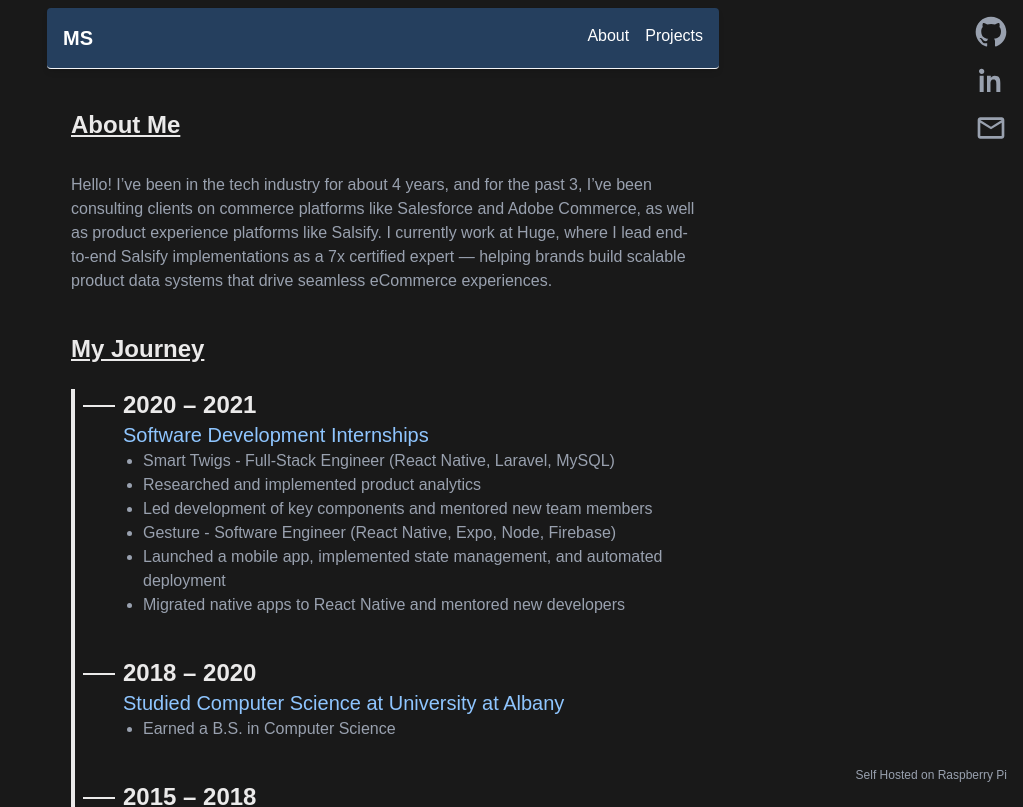
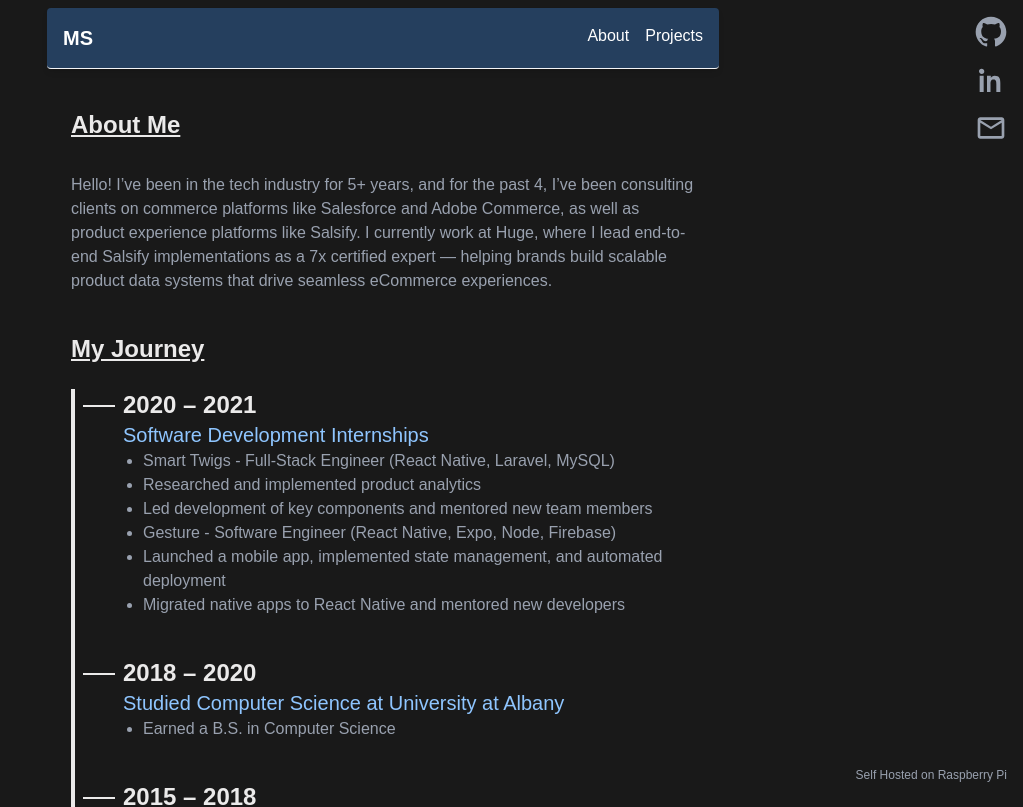
Before and after one commit to sollazzo08/portfolio-site, a Next.js app: page /about in a window 1280 px wide. Shown: the top 807 px of the page, without its empty margins (257-1280 px from the left). Built offline with nearby package versions, Linux system fonts and the light colour scheme; a web font is replaced by a local one.

Commit message:
update summary on about page

```diff
--- a/src/app/about/page.tsx
+++ b/src/app/about/page.tsx
@@ -42,7 +42,7 @@
           className="mb-10"
       >
 
-        <p className="text-gray-400">Hello! I’ve been in the tech industry for about 4 years, and for the past 3, I’ve been consulting clients on commerce platforms like Salesforce and Adobe Commerce, as well as product experience platforms like Salsify. I currently work at Huge, where I lead end-to-end Salsify implementations as a 7x certified expert — helping brands build scalable product data systems that drive seamless eCommerce experiences.
+        <p className="text-gray-400">Hello! I’ve been in the tech industry for 5+ years, and for the past 4, I’ve been consulting clients on commerce platforms like Salesforce and Adobe Commerce, as well as product experience platforms like Salsify. I currently work at Huge, where I lead end-to-end Salsify implementations as a 7x certified expert — helping brands build scalable product data systems that drive seamless eCommerce experiences.
         </p>
       </motion.div>
 
```
